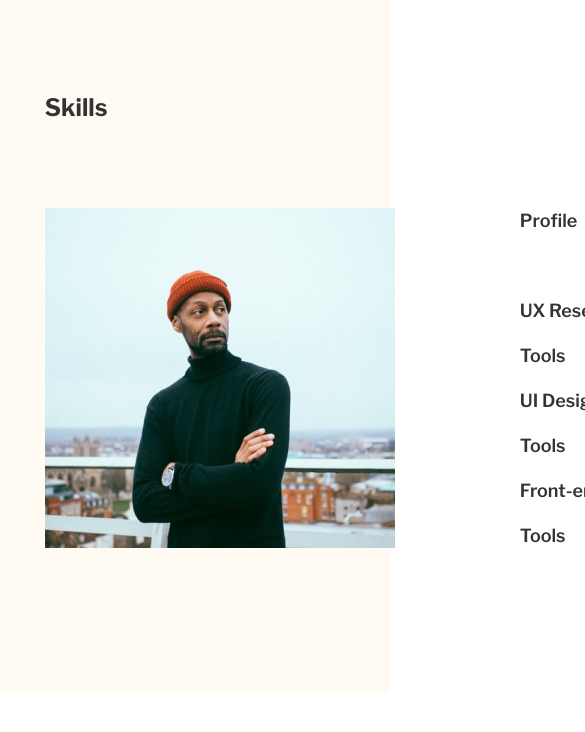
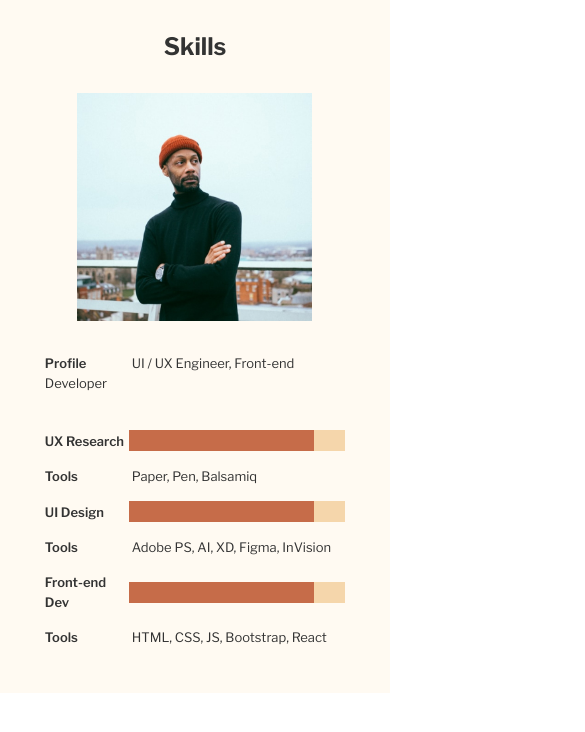
Before and after one commit to taras957/portfolio, a plain HTML site: page index.html in a window 390 px wide. Shown: the top 732 px of the page, 585 px wide, since content can reach past the window. Drawn offline with nearby package versions, Linux system fonts and the light colour scheme.

Commit message:
upgraded adaptation (4 all sizes)

```diff
--- a/index.html
+++ b/index.html
@@ -28,30 +28,30 @@
 
             <ul class="skillsList">
               <li class="skillsListItem skillsProfile">
-                <div class="skillsToolsTitle">Profile</div><span class="skillsToolsDescription"> UI / UX Engineer, Front-end Developer</span>
+                <div class="skillsSubTitle SkillsToolsTitle">Profile</div><span class="skillsToolsDescription"> UI / UX Engineer, Front-end Developer</span>
               </li>
               <li class="skillsListItem skillsProgressPosition">
-                <label class="skillsToolsTitle">UX Research</label>
+                <label class="skillsSubTitle">UX Research</label>
                 <progress value="381" min="0" max="446" class="skillsProgress"></progress>
               </li>
               <li class="skillsListItem">
-                <div class="skillsToolsTitle">Tools</div>
+                <div class="skillsSubTitle SkillsToolsTitle">Tools</div>
                 <span class="skillsToolsDescription">Paper, Pen, Balsamiq</span>
               </li>
               <li class="skillsListItem skillsProgressPosition">
-                <label for="design" class="skillsToolsTitle">UI Design</label>
+                <label for="design" class="skillsSubTitle">UI Design</label>
                 <progress name="design" value="381" min="0" max="446" class="skillsProgress"></progress>
               </li>
               <li class="skillsListItem">
-                <div class="skillsToolsTitle">Tools</div>
+                <div class="skillsSubTitle SkillsToolsTitle">Tools</div>
                 <span class="skillsToolsDescription">Adobe PS, AI, XD, Figma, InVision</span>
               </li>
               <li class="skillsListItem skillsProgressPosition">
-                <label for="research" class="skillsToolsTitle">Front-end Dev</label>
+                <label for="research" class="skillsSubTitle">Front-end Dev</label>
                 <progress name="research" value="381" min="0" max="446" class="skillsProgress"></progress>
               </li>
               <li class="skillsListItem">
-                <div class="skillsToolsTitle">Tools</div>
+                <div class="skillsSubTitle SkillsToolsTitle">Tools</div>
                 <span class="skillsToolsDescription">HTML, CSS, JS, Bootstrap, React</span>
 
           </li>
--- a/style.css
+++ b/style.css
@@ -43,7 +43,7 @@ h6 {
   display: flex;
   justify-content: flex-start;
   align-items: flex-start;
-  gap: 125px;
+  gap: 11.5%;
 }
 
 .skillsStats {
@@ -51,19 +51,25 @@ h6 {
   height: 100%;
 }
 
+.heroImg {
+  width: 350px;
+  height: auto;
+}
 .skillsList {
   display: flex;
   flex-direction: column;
   list-style: none;
   gap: 20px;
+
+  width: 100%;
 }
 
 .skillsProfile {
   padding-bottom: 45px;
 }
 
-.skillsToolsTitle {
-  width: 189px;
+.skillsSubTitle {
+  width: 28%;
   display: inline-block;
   font-family: var(--mainFontFamily);
   font-weight: 600;
@@ -84,7 +90,7 @@ h6 {
 .skillsProgress {
   -webkit-appearance: none;
   appearance: none;
-  width: 446px;
+  width: 72%;
   height: 24px;
 }
 
@@ -102,24 +108,115 @@ progress::-webkit-progress-bar {
   justify-content: space-between;
 }
 
+/* adaptation */
+
+@media screen and (max-width: 1024px) {
+  .skillsListItem,
+  .skillsSubTitle {
+    font-size: 16px;
+    line-height: 23px;
+  }
+
+  .skillsTitle {
+    padding-top: 76px;
+    margin-bottom: 68px;
+  }
+
+  .heroImg {
+    width: 310px;
+    height: auto;
+  }
+
+  .skillsList {
+    gap: 17px;
+  }
+
+  .skillsProfile {
+    padding-bottom: 25px;
+  }
+
+  .skillsFlexContainer {
+    height: 100%;
+    align-items: center;
+  }
+}
+
+@media screen and (max-width: 768px) {
+  .skillsFlexContainer {
+    flex-direction: column;
+    gap: 32px;
+  }
+
+  .heroImg {
+    width: 260px;
+  }
+
+  .skillsList {
+    gap: 15px;
+  }
+
+  .skillsProfile {
+    padding-bottom: 22px;
+  }
+
+  .skillsTitle {
+    padding-top: 40px;
+    margin-bottom: 40px;
+    text-align: center;
+  }
+
+  .skillsListItem,
+  .skillsSubTitle {
+    font-size: 14px;
+    line-height: 21px;
+  }
+
+  .skillsSubTitle {
+    width: 28%;
+  }
+
+  .skillsProgress {
+    height: 21px;
+  }
+}
+@media screen and (max-width: 425px) {
+  .skillsTitle {
+    padding-top: 32px;
+    margin-bottom: 32px;
+  }
+
+  .heroImg {
+    width: 235px;
+  }
+
+  .skillsListItem,
+  .skillsSubTitle {
+    font-size: 13px;
+    line-height: 20px;
+  }
+}
+
 @media screen and (max-width: 375px) {
   .skillsFlexContainer {
-    flex-direction: column;
     gap: 26px;
+  }
+
+  .skillsToolsDescription {
+    display: inline;
+    width: 150px;
   }
 
   .heroImg {
     background-repeat: no-repeat;
     width: 224px;
-    height: 218px;
   }
 
-  .skillsList{
-gap: 10px;
+  .skillsList {
+    gap: 10px;
   }
 
-  .skillsProfile{
-padding-bottom: 25px;
+  .skillsProfile {
+    padding-bottom: 25px;
   }
 
   .skillsTitle {
@@ -130,20 +227,44 @@ padding-bottom: 25px;
     text-align: center;
   }
 
-  .skillsToolsTitle
-   {
+  .skillsSubTitle {
     font-size: 12px;
     line-height: 25px;
-    margin-bottom: 10px;
     width: 98px;
   }
 
-  .skillsToolsDescription{
+  .skillsToolsDescription {
     font-size: 12px;
     line-height: 25px;
   }
   .skillsProgress {
-    width: 200px;
     height: 18px;
   }
 }
+
+@media screen and (max-width: 320px) {
+  .skillsSubTitle.SkillsToolsTitle {
+    width: 100%;
+  }
+
+  .skillsTitle {
+    padding-top: 20px;
+    margin-bottom: 20px;
+  }
+
+  .heroImg {
+    width: 200px;
+  }
+
+  .skillsProfile {
+    padding-bottom: 20px;
+  }
+
+  .skillsSubTitle {
+    font-size: 11px;
+  }
+
+  .skillsProgress {
+    height: 16px;
+  }
+}
```
